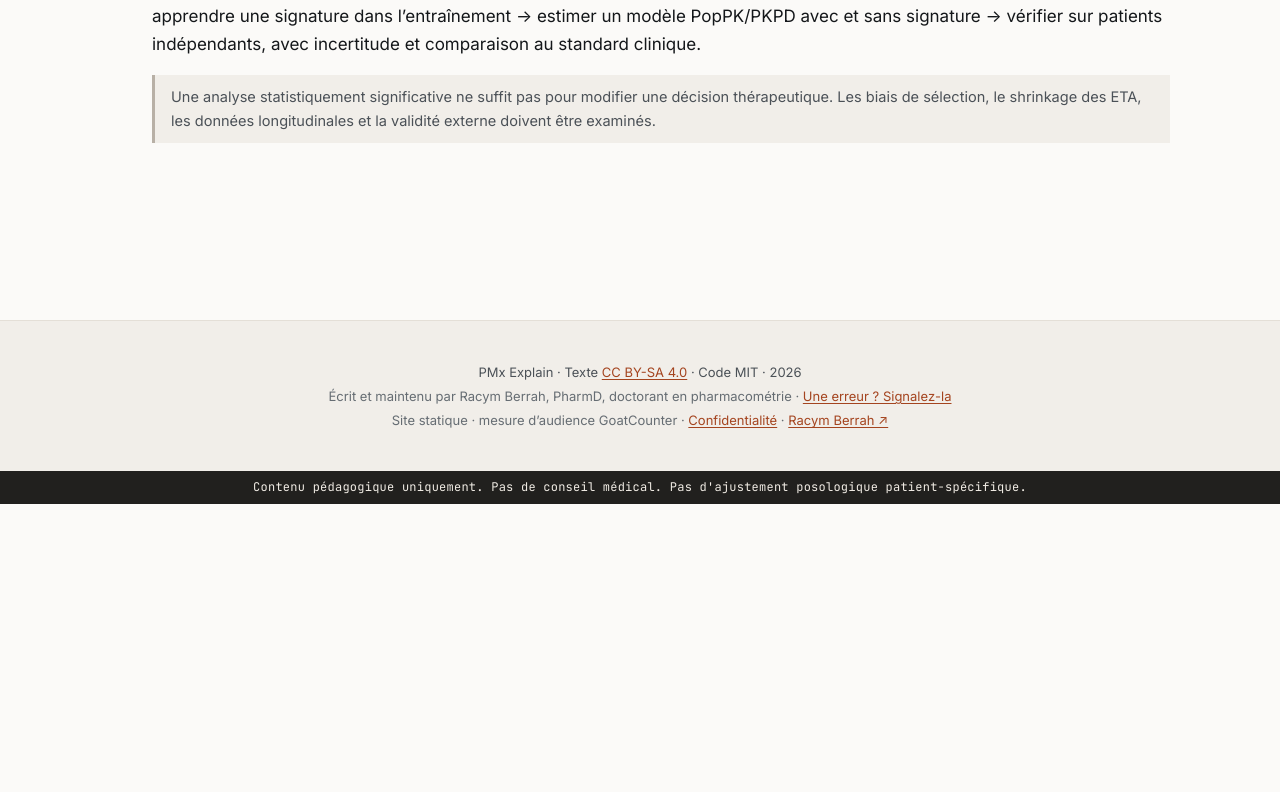
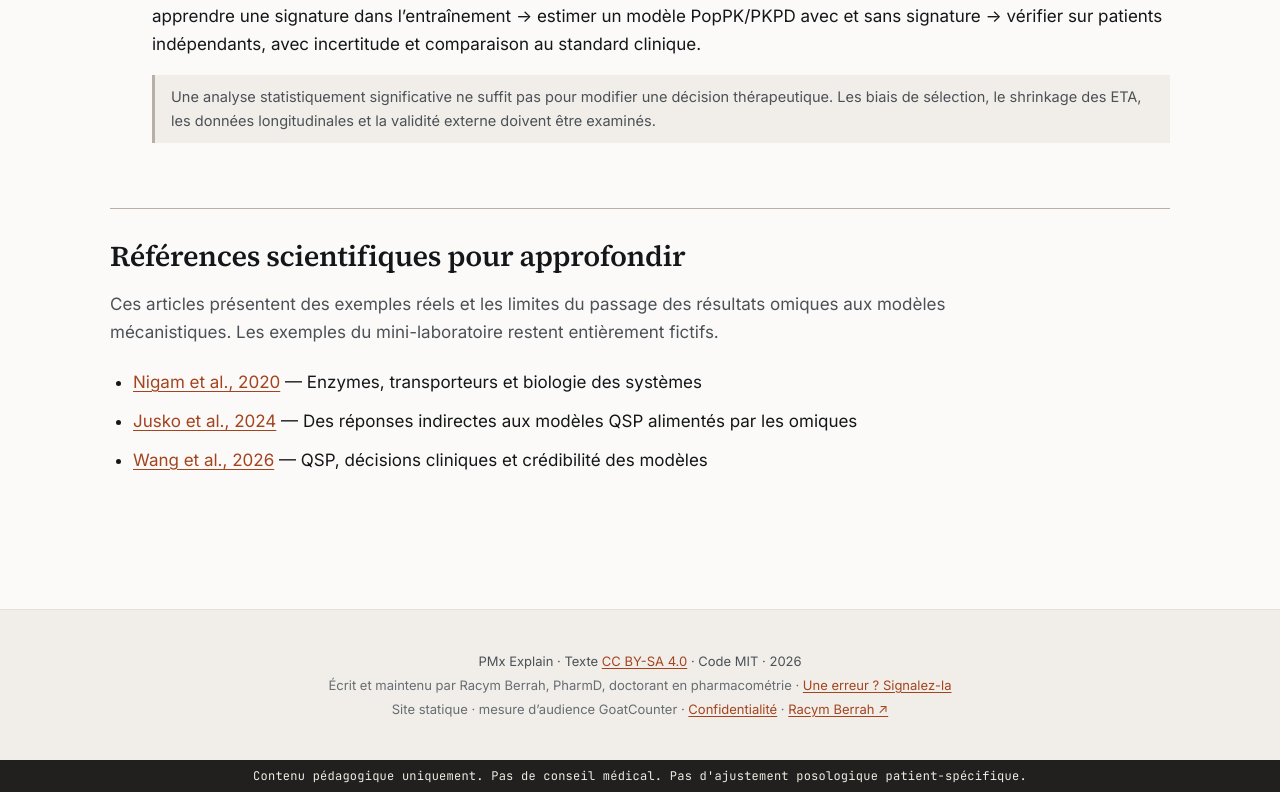
Before and after one commit to rberrah/rberrah.github.io, a SvelteKit app: page /domaines in a window 1280 px wide. Shown: the part 5621-6413 px from the top of the page. Before the commit the page ends 6125 px from the top, so only its background shows below. Built offline with nearby package versions, Linux system fonts and the light colour scheme.

Commit message:
fix(education): link Omics courses directly to internal tool and cite core literature

```diff
--- a/src/routes/domaines/+page.svelte
+++ b/src/routes/domaines/+page.svelte
@@ -1,8 +1,7 @@
 <script>
   // @ts-nocheck
   import { base } from '$app/paths';
-  import { SITE_ORIGIN } from '$lib/site';
-  import { language } from '$lib/stores/language';
+    import { language } from '$lib/stores/language';
   import { crossDomainLessons, calculateSignatureExposure } from '$lib/cross-domains/omics-pkpd-lessons.js';
   import { BookOpen, ArrowRight, FlaskConical, ShieldCheck } from '@lucide/svelte';
 
@@ -15,8 +14,8 @@
   $: completed = crossDomainLessons.filter(lesson =>
     selected[lesson.id] === lesson.quiz[$language].correct
   ).length;
-  const tool = `${SITE_ORIGIN}/multiomics/tool/`;
-  const presentation = `${SITE_ORIGIN}/multiomics/`;
+  const tool = `${base}/multiomics/tool/`;
+  const presentation = `${base}/multiomics/`;
   const t = (fr,en) => english ? en : fr;
   const number = (value, digits=1) => new Intl.NumberFormat(english?'en-US':'fr-FR',
     {minimumFractionDigits:digits,maximumFractionDigits:digits}).format(value);
@@ -50,8 +49,8 @@
         'The MultiOmics platform analyzes one or more biological layers, quality checks, signatures and pathways. The lessons below show how those results can inform a separate PK/PD question.'
       )}</p>
       <div class="links">
-        <a class="btn btn-primary" href={tool} data-testid="cross-domain-open-tool" target="_blank" rel="noopener noreferrer">{t('Ouvrir l’outil MultiOmics ↗','Open the MultiOmics tool ↗')}</a>
-        <a class="btn btn-outline" href={presentation} target="_blank" rel="noopener noreferrer">{t('Comprendre MultiOmics ↗','About MultiOmics ↗')}</a>
+        <a class="btn btn-primary" href={tool} data-testid="cross-domain-open-tool">{t('Ouvrir l’outil MultiOmics ↗','Open the MultiOmics tool ↗')}</a>
+        <a class="btn btn-outline" href={presentation}>{t('Comprendre MultiOmics ↗','About MultiOmics ↗')}</a>
       </div>
     </div>
     <div class="bridge" aria-label={t('Chaîne scientifique : données omiques, preuves, modèle PK/PD, validation','Scientific workflow: omics data, evidence, PK/PD model, validation')}>
@@ -159,6 +158,19 @@
       )}</p>
     </div>
   </section>
+
+  <section class="further-reading" aria-labelledby="reading-title">
+    <h2 id="reading-title">{t('Références scientifiques pour approfondir','Scientific references for further reading')}</h2>
+    <p>{t(
+      'Ces articles présentent des exemples réels et les limites du passage des résultats omiques aux modèles mécanistiques. Les exemples du mini-laboratoire restent entièrement fictifs.',
+      'These articles discuss real applications and limitations of connecting omics to mechanistic models. The mini-lab examples remain entirely hypothetical.'
+    )}</p>
+    <ul>
+      <li><a href="https://doi.org/10.1002/cpt.1818" target="_blank" rel="noopener noreferrer">Nigam et al., 2020</a> — {t('Enzymes, transporteurs et biologie des systèmes','Drug-metabolizing enzymes, transporters and systems biology')}</li>
+      <li><a href="https://doi.org/10.1016/j.xphs.2023.10.032" target="_blank" rel="noopener noreferrer">Jusko et al., 2024</a> — {t('Des réponses indirectes aux modèles QSP alimentés par les omiques','From indirect response models to omics-powered QSP')}</li>
+      <li><a href="https://doi.org/10.1002/jcph.70289" target="_blank" rel="noopener noreferrer">Wang et al., 2026</a> — {t('QSP, décisions cliniques et crédibilité des modèles','QSP, clinical decisions and model credibility')}</li>
+    </ul>
+  </section>
 </div>
 
 <style>
@@ -216,7 +228,11 @@
   .equation { font-family: var(--font-mono); font-size: .91rem; overflow-wrap: anywhere; }
   .workflow { display: flex; gap: 19px; margin: 40px 0 25px; padding: 25px 0; border-top: 1px solid var(--border-strong); }
   .workflow :global(svg) { flex-shrink: 0; margin-top: 8px; }
-  @media(max-width:720px) {
+  .further-reading { border-top: 1px solid var(--border-strong); padding-top: 26px; margin-top: 25px; }
+  .further-reading p { color: var(--text-secondary); max-width: 80ch; }
+  .further-reading ul { padding-left: 23px; }
+  .further-reading li { padding: 5px 0; line-height: 1.7; }
+    @media(max-width:720px) {
     .connection { grid-template-columns: 1fr; padding: 18px; }
     .course-links { grid-template-columns: 1fr; }
     .results { grid-template-columns: 1fr; }
```
